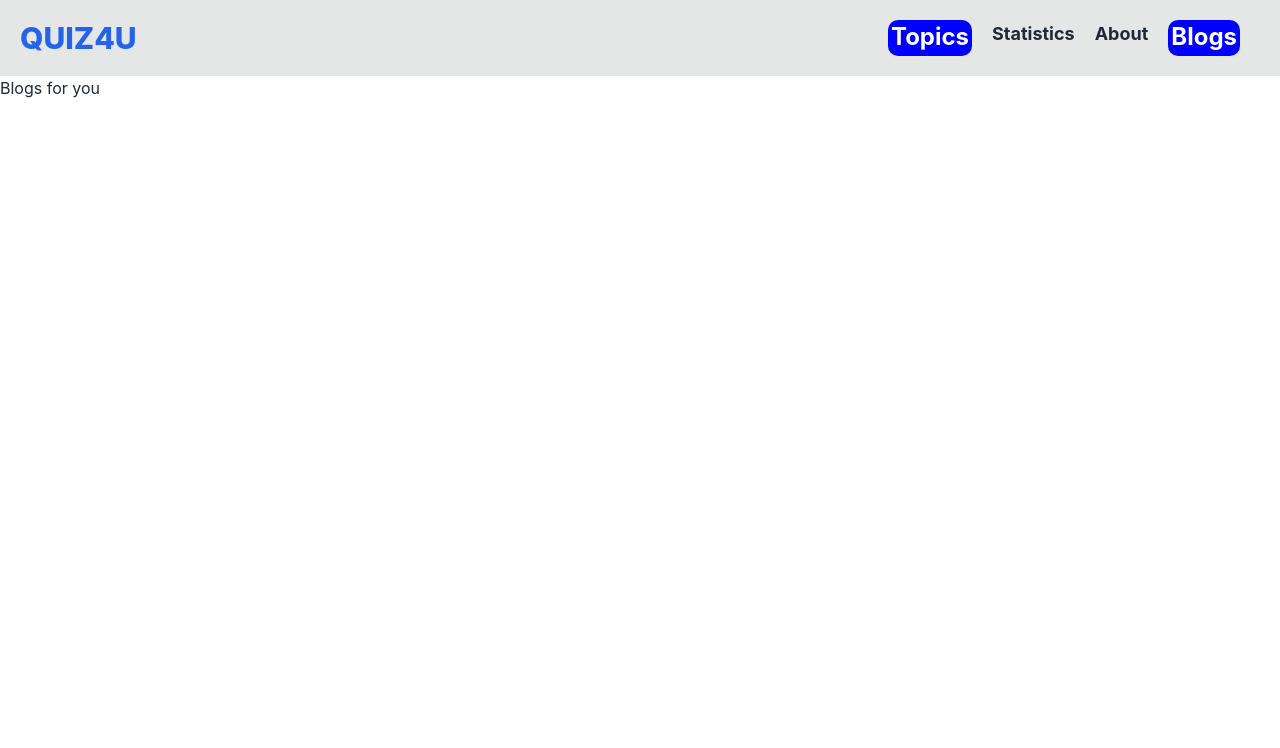
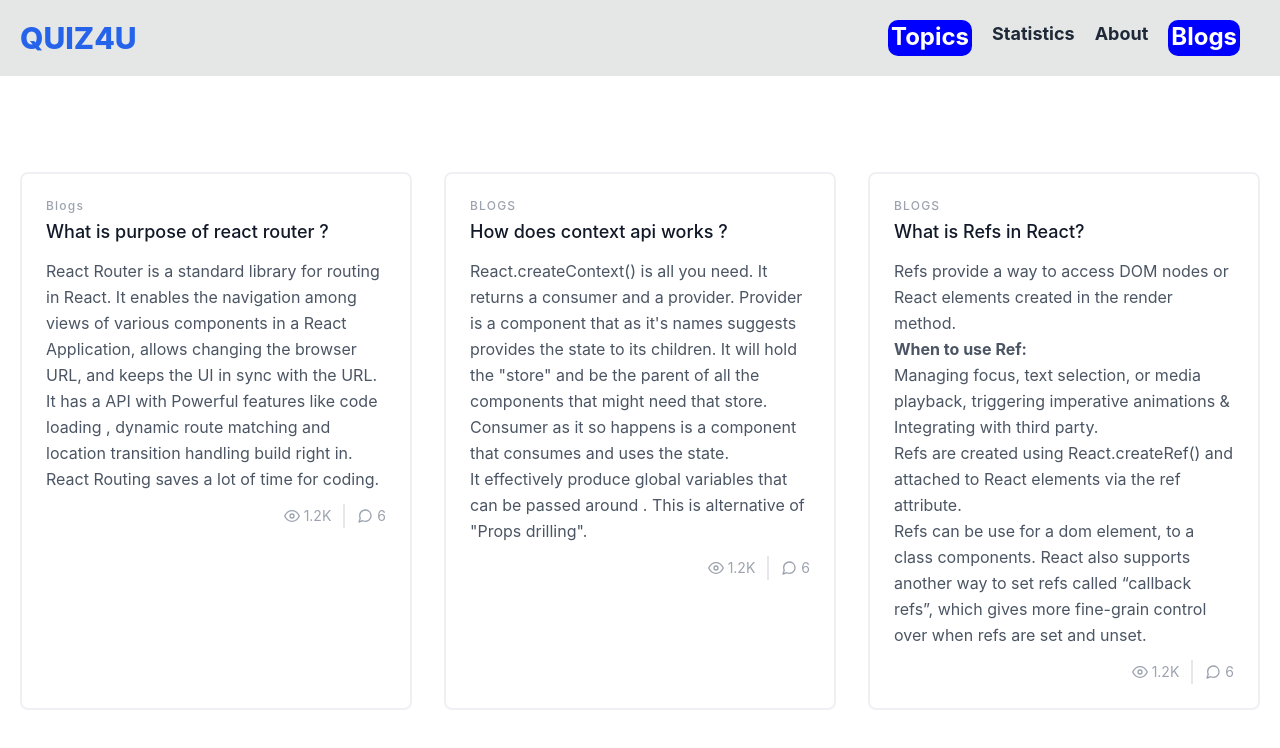
Before and after one commit to RHN007/quiz4u, a React (Create React App) app: page /blogs in a window 1280 px wide. Shown: the top 748 px of the page. Built offline with nearby package versions, Linux system fonts and the light colour scheme.

Commit message:
adding blogs

```diff
--- a/src/components/Blogs/Blogs.js
+++ b/src/components/Blogs/Blogs.js
@@ -3,7 +3,94 @@ import React from 'react';
 const Blogs = () => {
     return (
         <div>
-            <h1>Blogs for you</h1>
+            <section className="text-gray-600 body-font">
+                <div className="container px-5 py-24 mx-auto">
+                    <div className="flex flex-wrap -m-4">
+                        <div className="p-4 md:w-1/3">
+                            <div className="h-full border-2 border-gray-200 border-opacity-60 rounded-lg overflow-hidden">
+
+                                <div className="p-6">
+                                    <h2 className="tracking-widest text-xs title-font font-medium text-gray-400 mb-1">Blogs</h2>
+                                    <h1 className="title-font text-lg font-medium text-gray-900 mb-3">What is purpose of react router ?</h1>
+                                    <p className="leading-relaxed mb-3">React Router is a standard library for routing in React. It enables the navigation among views of various components in a React Application, allows changing the browser URL, and keeps the UI in sync with the URL. <br />
+                                    It has a API with Powerful features like code loading , dynamic route matching and location transition handling build right in. <br />
+                                    React Routing saves a lot of time for coding. </p>
+                                    <div className="flex items-center flex-wrap ">
+
+                                        <span className="text-gray-400 mr-3 inline-flex items-center lg:ml-auto md:ml-0 ml-auto leading-none text-sm pr-3 py-1 border-r-2 border-gray-200">
+                                            <svg className="w-4 h-4 mr-1" stroke="currentColor" stroke-width="2" fill="none" stroke-linecap="round" stroke-linejoin="round" viewBox="0 0 24 24">
+                                                <path d="M1 12s4-8 11-8 11 8 11 8-4 8-11 8-11-8-11-8z"></path>
+                                                <circle cx="12" cy="12" r="3"></circle>
+                                            </svg>1.2K
+                                        </span>
+                                        <span className="text-gray-400 inline-flex items-center leading-none text-sm">
+                                            <svg className="w-4 h-4 mr-1" stroke="currentColor" stroke-width="2" fill="none" stroke-linecap="round" stroke-linejoin="round" viewBox="0 0 24 24">
+                                                <path d="M21 11.5a8.38 8.38 0 01-.9 3.8 8.5 8.5 0 01-7.6 4.7 8.38 8.38 0 01-3.8-.9L3 21l1.9-5.7a8.38 8.38 0 01-.9-3.8 8.5 8.5 0 014.7-7.6 8.38 8.38 0 013.8-.9h.5a8.48 8.48 0 018 8v.5z"></path>
+                                            </svg>6
+                                        </span>
+                                    </div>
+                                </div>
+                            </div>
+                        </div>
+                        <div className="p-4 md:w-1/3">
+                            <div className="h-full border-2 border-gray-200 border-opacity-60 rounded-lg overflow-hidden">
+
+                                <div className="p-6">
+                                    <h2 className="tracking-widest text-xs title-font font-medium text-gray-400 mb-1">BLOGS</h2>
+                                    <h1 className="title-font text-lg font-medium text-gray-900 mb-3">How does context api works ?</h1>
+                                    <p className="leading-relaxed mb-3">React.createContext() is all you need. It returns a consumer and a provider. Provider is a component that as it's names suggests provides the state to its children. It will hold the "store" and be the parent of all the components that might need that store. Consumer as it so happens is a component that consumes and uses the state. <br />
+                                    It effectively produce global variables that can be passed around . This is alternative of "Props drilling".</p>
+                                    <div className="flex items-center flex-wrap">
+
+                                        <span className="text-gray-400 mr-3 inline-flex items-center lg:ml-auto md:ml-0 ml-auto leading-none text-sm pr-3 py-1 border-r-2 border-gray-200">
+                                            <svg className="w-4 h-4 mr-1" stroke="currentColor" stroke-width="2" fill="none" stroke-linecap="round" stroke-linejoin="round" viewBox="0 0 24 24">
+                                                <path d="M1 12s4-8 11-8 11 8 11 8-4 8-11 8-11-8-11-8z"></path>
+                                                <circle cx="12" cy="12" r="3"></circle>
+                                            </svg>1.2K
+                                        </span>
+                                        <span className="text-gray-400 inline-flex items-center leading-none text-sm">
+                                            <svg className="w-4 h-4 mr-1" stroke="currentColor" stroke-width="2" fill="none" stroke-linecap="round" stroke-linejoin="round" viewBox="0 0 24 24">
+                                                <path d="M21 11.5a8.38 8.38 0 01-.9 3.8 8.5 8.5 0 01-7.6 4.7 8.38 8.38 0 01-3.8-.9L3 21l1.9-5.7a8.38 8.38 0 01-.9-3.8 8.5 8.5 0 014.7-7.6 8.38 8.38 0 013.8-.9h.5a8.48 8.48 0 018 8v.5z"></path>
+                                            </svg>6
+                                        </span>
+                                    </div>
+                                </div>
+                            </div>
+                        </div>
+                        <div className="p-4 md:w-1/3">
+                            <div className="h-full border-2 border-gray-200 border-opacity-60 rounded-lg overflow-hidden">
+
+                                <div className="p-6">
+                                    <h2 className="tracking-widest text-xs title-font font-medium text-gray-400 mb-1">BLOGS</h2>
+                                    <h1 className="title-font text-lg font-medium text-gray-900 mb-3">What is Refs in React?</h1>
+                                    <p className="leading-relaxed mb-3">Refs provide a way to access DOM nodes or React elements created in the render method. <br />
+                                   <span className='font-bold'>When to use Ref:</span>
+                                   <br />
+                                   Managing focus, text selection, or media playback, triggering imperative animations & Integrating with third party. <br />
+                                   Refs are created using React.createRef() and attached to React elements via the ref attribute. <br />
+                                   Refs can be use for a dom element, to a class components.
+                                   React also supports another way to set refs called “callback refs”, which gives more fine-grain control over when refs are set and unset.
+</p>
+                                    <div className="flex items-center flex-wrap ">
+
+                                        <span className="text-gray-400 mr-3 inline-flex items-center lg:ml-auto md:ml-0 ml-auto leading-none text-sm pr-3 py-1 border-r-2 border-gray-200">
+                                            <svg className="w-4 h-4 mr-1" stroke="currentColor" stroke-width="2" fill="none" stroke-linecap="round" stroke-linejoin="round" viewBox="0 0 24 24">
+                                                <path d="M1 12s4-8 11-8 11 8 11 8-4 8-11 8-11-8-11-8z"></path>
+                                                <circle cx="12" cy="12" r="3"></circle>
+                                            </svg>1.2K
+                                        </span>
+                                        <span className="text-gray-400 inline-flex items-center leading-none text-sm">
+                                            <svg className="w-4 h-4 mr-1" stroke="currentColor" stroke-width="2" fill="none" stroke-linecap="round" stroke-linejoin="round" viewBox="0 0 24 24">
+                                                <path d="M21 11.5a8.38 8.38 0 01-.9 3.8 8.5 8.5 0 01-7.6 4.7 8.38 8.38 0 01-3.8-.9L3 21l1.9-5.7a8.38 8.38 0 01-.9-3.8 8.5 8.5 0 014.7-7.6 8.38 8.38 0 013.8-.9h.5a8.48 8.48 0 018 8v.5z"></path>
+                                            </svg>6
+                                        </span>
+                                    </div>
+                                </div>
+                            </div>
+                        </div>
+                    </div>
+                </div>
+            </section>
         </div>
     );
 };
```
